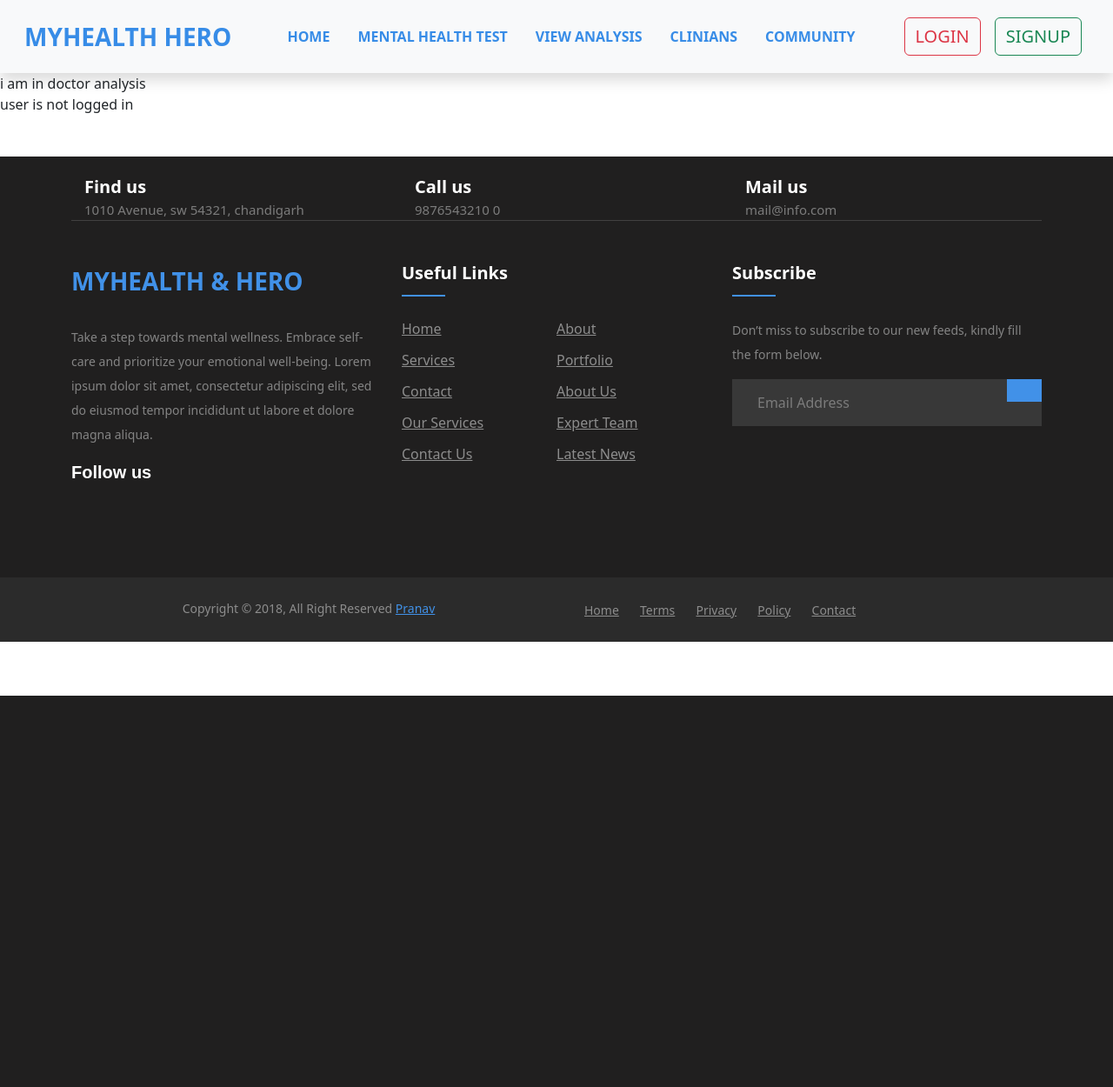
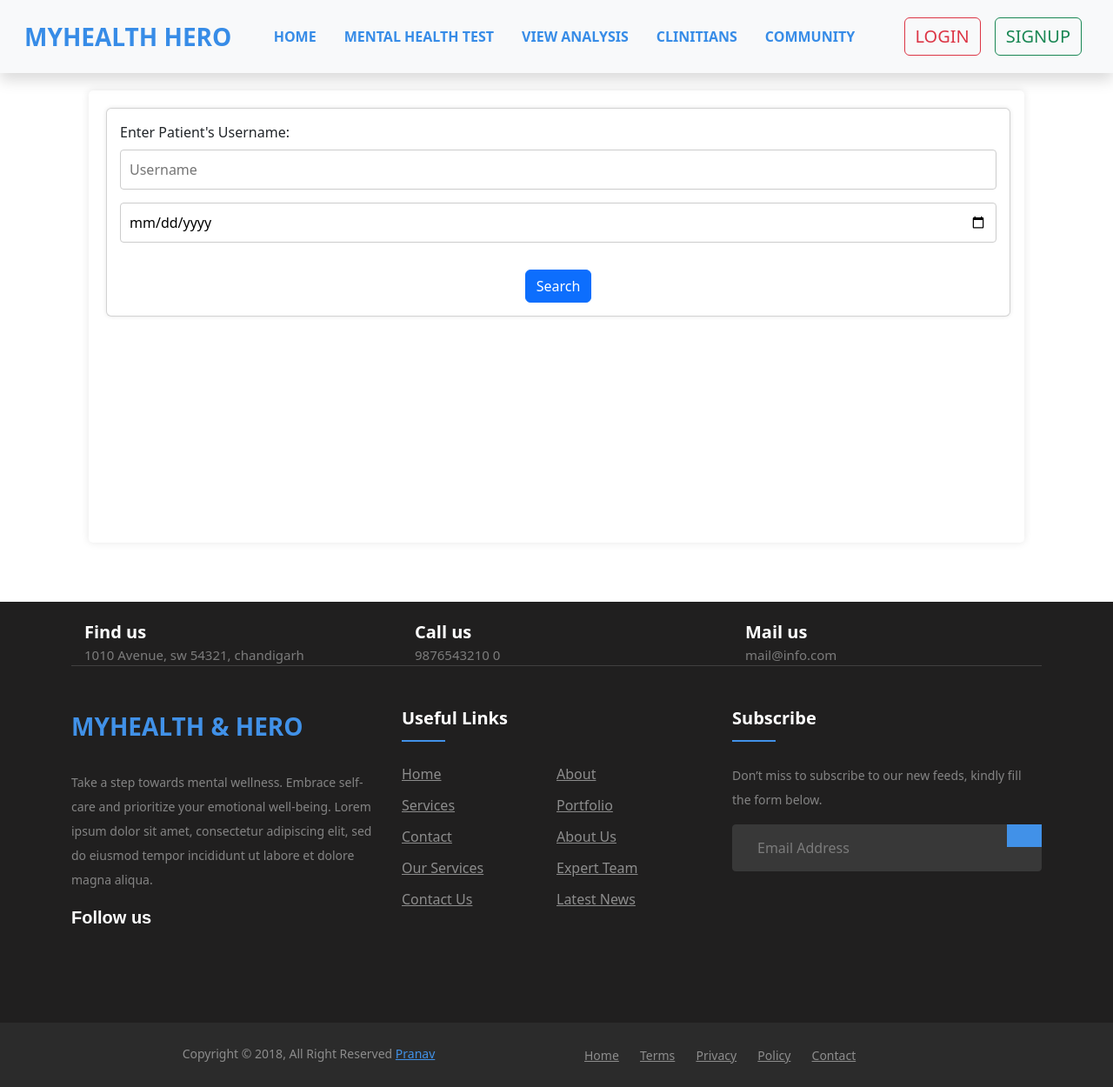
Before and after one commit to TechWithPranav/MyHealth-Hero-Empowering-Your-Health-Journey-with-Expert-Decision-Support, a Flask app: page /analysis_doctor in a window 1280 px wide. Shown: the whole page at 87% size. Before the commit the page ends 800 px from the top, so only its background shows below. Run offline with Flask 3, Linux system fonts and the light colour scheme; parts of the project's set-up code (start-up, migrations or seed data) failed here and were passed over.

Commit message:
added doctor analysis and mostly everything
Testing is remain

```diff
--- /dev/null
+++ b/Static/css/analysis_doctor.css
@@ -0,0 +1,70 @@
+body {
+    font-family: Arial, sans-serif;
+    background-color: #f4f4f4;
+    margin: 0;
+    padding: 0;
+}
+
+.containers {
+    width: 1080px;
+    height: 520px;
+    margin: 20px ;
+    padding: 20px;
+    background-color: #fff;
+    border-radius: 5px;
+    box-shadow: 0 0 10px rgba(0, 0, 0, 0.1);
+    overflow: hidden; /* Hide overflow */
+    overflow-y: auto; /* Enable vertical scroll */
+}
+
+.containers2 {
+
+    width: 650px;
+    height: 520px;
+    margin: 20px ;
+    padding: 20px;
+    background-color: #fff;
+    border-radius: 5px;
+    box-shadow: 0 0 10px rgba(0, 0, 0, 0.1);
+    overflow: hidden; /* Hide overflow */
+    overflow-y: auto; /* Enable vertical scroll */
+}
+h1 {
+    color: #333;
+    text-align: center;
+}
+
+p {
+    color: #000000;
+    margin-bottom: 20px;
+}
+
+.card-container {
+    width: 1040px;
+    display: flex;
+    flex-direction: column;
+    gap: 20px;
+}
+
+.card-container2 {
+    width: 475px;
+    display: flex;
+    flex-direction: column;
+    gap: 20px;
+}
+
+.card {
+    background-color: #f9f9f9;
+    padding: 15px;
+    border-radius: 5px;
+    box-shadow: 0 0 5px rgba(0, 0, 0, 0.1);
+}
+
+.card h3 {
+    color: #000000;
+    margin-top: 0;
+}
+
+.card p {
+    color: #000000;
+}
--- a/Templates/analysis_doctor.html
+++ b/Templates/analysis_doctor.html
@@ -1,27 +1,64 @@
 <!DOCTYPE html>
 <html lang="en">
+
 <head>
     <meta charset="UTF-8">
     <meta name="viewport" content="width=device-width, initial-scale=1.0">
     <title>Document</title>
+    <!DOCTYPE html>
+    <html lang="en">
+
+    <head>
+        <meta charset="UTF-8">
+        <meta name="viewport" content="width=device-width, initial-scale=1.0">
+        <title>Document</title>
+
+        <link href="https://cdn.jsdelivr.net/npm/bootstrap@5.3.0-alpha1/dist/css/bootstrap.min.css" rel="stylesheet">
+        <link rel="stylesheet" href="{{ url_for('static', filename='css/analysis_doctor.css') }}">
+        <style>
+            input[type="date"],
+            input[type="text"] {
+                width: 100%;
+                padding: 10px;
+                margin-bottom: 15px;
+                border: 1px solid #ccc;
+                border-radius: 4px;
+            }
+        </style>
     </head>
+
 <body>
 
-
-<!-- ---------- navbar ----------- -->
+    <!-- -------------navbar -------------------  -->
 
     {% include 'navbar.html' %}
 
 
+    <!-- ---------- adding goals -------------  -->
+
+        <div class="container" style="display: flex; ">
+        <div class="containers">
 
 
-    i am in doctor analysis
+            <div class="card-container">
+                <form action="/record" method="post">
+                    <div class="card">
+                        <div class="mb-3">
+                            <label for="username" class="form-label">Enter Patient's Username:</label>
+                            <input type="text" name="patient" class="patient" id="patient" placeholder="Username" required>
+                            <input type="date" name="d" class="d" id="d" placeholder="Date of Birth" required>
+                        </div>
+                        <div class="text-center">
+                            <button type="submit" class="btn btn-primary">Search</button>
+                        </div>
+                    </div>
 
-    {% if current_user.is_authenticated %}
-<p>{{user_data.username}}</p>
-{% else %}
-<p>user is not logged in</p>
-{% endif %}
+
+
+                </form>
+            </div>
+        </div>
+    </div>
 
 
 
@@ -32,7 +69,7 @@
     {% include 'footer.html'%}
     <style>
         .nav-link {
-      box-shadow: inset 0 0 0 0  #378CE7;
+            box-shadow: inset 0 0 0 0 #378CE7;
             /* color: #54b3d6; */
             color: #378CE7;
             /* margin: 0 -0.15rem; */
@@ -52,16 +89,34 @@
 
 
 
-  .navbar-nav{
+        .navbar-nav {
             display: flex;
             justify-content: center;
             gap: 1em;
             /* border: 4px solid red; */
             width: 100%;
         }
+    </style>
 
 
 
-      </style>
+
+
+    <!-- <script>
+        $(document).ready(function () {
+            $('#patientSurvey').submit(function (event) {
+                event.preventDefault();
+                var username = $('#username').val();
+                var dob = $('#username').val();
+                // Here, you would make an AJAX request to fetch patient details using the username
+                $.ajax({
+                    type: 'POST',
+                    url: '/analysis_doctor', // Your Flask route to handle fetching patient details
+                    data: { 'patient': username, 'dob': dob },
+                });
+            });
+        });
+    </script> -->
 </body>
+
 </html>
--- a/Templates/login.html
+++ b/Templates/login.html
@@ -65,7 +65,7 @@
     {% endif %}
 {% endwith %}
 
-    <div class="container shadow p-3 mb-5 bg-body-tertiary w-25">
+    <div class="container shadow p-3 mb-5 bg-body-tertiary w-25" style="margin-top: 99px;">
         <h2>Log In</h2>
         <form action="/login" method="post" style="display: flex;flex-direction: column;">
             <input type="text" name="username" placeholder="Username" value="" required>
--- a/Templates/navbar.html
+++ b/Templates/navbar.html
@@ -44,6 +44,33 @@
 <body>
 
 
+
+
+
+  <!DOCTYPE html>
+  <html lang="en">
+  <head>
+      <meta charset="UTF-8">
+      <meta name="viewport" content="width=device-width, initial-scale=1.0">
+      <title>Document</title>
+  </head>
+  <body>
+
+
+
+
+    <script src="http://translate.google.com/translate_a/element.js?cb=loadGoogleTranslate">
+    </script>
+      <script>
+          function loadGoogleTranslate(){
+              new google.translate.TranslateElement("google_element");
+          }
+      </script>
+
+
+
+
+
     <section id="navbar" class="">
         <div class="position-sticky top-0"> <nav class="navbar navbar-expand-lg bg-light shadow p-3  bg-body-tertiary">
             <div class="container-fluid">
@@ -70,7 +97,7 @@
                     <a class="nav-link fs-6 balsamiq-sans-bold " href="/analysis_doctor">VIEW ANALYSIS</a>
                   </li>
                   <li class="nav-item">
-                    <a class="nav-link fs-6 balsamiq-sans-bold " href="/search">Track Goals</a>
+                    <a class="nav-link fs-6 balsamiq-sans-bold " href="/search">TRACK GOALS</a>
                   </li>
                       <li class="nav-item">
                           <a class="nav-link fs-6 balsamiq-sans-bold" href="/set_goals">SET GOALS</a>
@@ -86,7 +113,7 @@
 
 
                       <li class="nav-item">
-                          <a class="nav-link fs-6 balsamiq-sans-bold" href="/clinitians">CLINIANS</a>
+                          <a class="nav-link fs-6 balsamiq-sans-bold" href="/clinitians">CLINITIANS</a>
                       </li>
                   {% endif %}
 
@@ -96,7 +123,14 @@
                   <li class="nav-item">
                     <a class="nav-link fs-6 balsamiq-sans-bold " href="/community">COMMUNITY</a>
                   </li>
+
+                  <li id="google_element">
+
+                  </li>
+
+
                 </ul>
+
 
                 {% if current_user.is_authenticated %}
             <a href="{{url_for('profile')}}"><img src="{{ url_for('static', filename='images/male_profile.gif') }}" alt="" srcset="" class="w-125 mx-3 rounded-circle"></a>
@@ -118,6 +152,7 @@
       </section>
 
 
-    <script src="https://cdn.jsdelivr.net/npm/bootstrap@5.3.3/dist/js/bootstrap.bundle.min.js" integrity="sha384-YvpcrYf0tY3lHB60NNkmXc5s9fDVZLESaAA55NDzOxhy9GkcIdslK1eN7N6jIeHz" crossorigin="anonymous"></script>
-</body>
+
+
+  </body>
 </html>
--- a/app.py
+++ b/app.py
@@ -344,11 +344,11 @@ def profile():
 
          print(g1)
          print(goal_1)
-        #  current_date = datetime.now().strftime("%Y-%m-%d")
-        #  current_time = datetime.now().strftime("%H:%M:%S")
+         current_date = datetime.now().strftime("%Y-%m-%d")
+         current_time = datetime.now().strftime("%H:%M:%S")
 
-         current_date = '2024-04-08'
-         current_time = '04:23:06'
+        #  current_date = '2024-04-08'
+        #  current_time = '04:23:06'
          print(current_date)
          print(current_time)
 
@@ -382,11 +382,11 @@ def profile():
         if g2:
          print(g2)
          print(goal_2)
-        #  current_date = datetime.now().strftime("%Y-%m-%d")
-        #  current_time = datetime.now().strftime("%H:%M:%S")
+         current_date = datetime.now().strftime("%Y-%m-%d")
+         current_time = datetime.now().strftime("%H:%M:%S")
 
-         current_date = '2024-04-08'
-         current_time = '04:23:06'
+        #  current_date = '2024-04-08'
+        #  current_time = '04:23:06'
          #    return f"Current time and date: {current_time}"
          print(current_date)
          print(current_time)
@@ -420,11 +420,11 @@ def profile():
         if g3:
             print(g3)
             print(goal_3)
-            # current_date = datetime.now().strftime("%Y-%m-%d")
-            # current_time = datetime.now().strftime("%H:%M:%S")
+            current_date = datetime.now().strftime("%Y-%m-%d")
+            current_time = datetime.now().strftime("%H:%M:%S")
 
-            current_date = '2024-04-08'
-            current_time = '04:23:06'
+            # current_date = '2024-04-08'
+            # current_time = '04:23:06'
             print(current_date)
             print(current_time)
 
@@ -457,10 +457,10 @@ def profile():
         if g4:
             print(g4)
             print(goal_4)
-            # current_date = datetime.now().strftime("%Y-%m-%d")
-            # current_time = datetime.now().strftime("%H:%M:%S")
-            current_date = '2024-04-08'
-            current_time = '04:23:06'
+            current_date = datetime.now().strftime("%Y-%m-%d")
+            current_time = datetime.now().strftime("%H:%M:%S")
+            # current_date = '2024-04-08'
+            # current_time = '04:23:06'
 
 
             print(current_date)
@@ -568,19 +568,18 @@ def mental():
 
 
 # ---------- Analysis -----------
+# ---------- Analysis -----------
 @app.route('/analysis',methods=['GET','POST'])
 def analysis():
     # Get the form data
     # user_data = None
     # if current_user.is_authenticated:  # Check if the user is authenticated
     #     user_data = users_collection.find_one({'username': current_user.username})
-    user_data1 = None  # Initialize user_data to None
+    user_data = None  # Initialize user_data to None
     user = None
-    user_data = None  # Initialize user_data to None
-
-    if current_user.is_authenticated:  # Check if the user is authenticated
-        user_data = users_collection.find_one({'username': current_user.username})
-
+    user_data1 = None
+    current_date_time = datetime.now()
+    formatted_date = current_date_time.strftime("%d%m%Y")
     if request.method=='POST':
      answers = []
      prefix = 'question'
@@ -593,30 +592,36 @@ def analysis():
      print(user)
 
      user_data1 = {
-        'answers': answers,
+        formatted_date: answers,
         'explanation': explanation,
-        'user_data' : user
+        'user_data' : user,
+        'dob':formatted_date
      }
-     user_answers = users_mental_data.find_one({'user_data':current_user.username})
-     if user_answers == None:
-        users_mental_data.insert_one(user_data1)
-     else:
-        filter = {'user_data':current_user.username}
-        update1 = {'$set': {'explanation': explanation}}
-        update2 = {'$set': {'answers': answers}}
-        users_mental_data.update_one(filter,update1)
-        users_mental_data.update_one(filter,update2)
+     users_mental_data.insert_one(user_data1)
+    #  user_answers = users_mental_data.find_one({'user_data':current_user.username})
+    #  if user_answers == None:
+    #     users_mental_data.insert_one(user_data)
+    #  else:
+    #     # filter = {'user_data':current_user.username}
+    #     # update1 = {'$set': {'explanation': explanation}}
+    #     # update2 = {'$set': {'answers': answers}}
+    #     # users_mental_data.update_one(filter,update1)
+    #     # users_mental_data.update_one(filter,update2)
+    #     users_mental_data.inser
 
      if current_user.is_authenticated:  # Check if the user is authenticated
+
+
             user = current_user.username
             questions = mental_question_collection.find()
+
             print('hello')
             print(current_user.username)
             user_answers = users_mental_data.find_one({'user_data':current_user.username})
             if user_answers != None:
                 explanation = user_answers['explanation']
                 stressed = predictor(user_answers['explanation'])
-                user_answers = user_answers['answers']
+                user_answers = user_answers[formatted_date]
 
                 user_data1 = {
                     'questions' : questions,
@@ -629,13 +634,15 @@ def analysis():
         if current_user.is_authenticated:  # Check if the user is authenticated
             user = current_user.username
             questions = mental_question_collection.find()
+            user = current_user.username
+            questions = mental_question_collection.find()
             print('hello')
             print(current_user.username)
             user_answers = users_mental_data.find_one({'user_data':current_user.username})
             if user_answers != None:
                 explanation = user_answers['explanation']
                 stressed = predictor(user_answers['explanation'])
-                user_answers = user_answers['answers']
+                user_answers = user_answers[formatted_date]
 
                 user_data1 = {
                     'questions' : questions,
@@ -644,9 +651,10 @@ def analysis():
                     'stressed': stressed,
                     'user_data' : user
                 }
-                print(user_data1)
-    print(user_data1)
+                print(user_data)
+    print(user_data)
     print('hi')
+
     return render_template('analysis.html',user_data1= user_data1,user_data=user_data)
 
 
@@ -665,6 +673,54 @@ def analysis_doctor():
     return render_template('analysis_doctor.html',user_data= user_data)
 
 
+
+
+@app.route('/record',methods=['GET','POST'])
+def record():
+    user_data = None  # Initialize user_data to None
+
+    date = request.form.get('d')
+    date_obj = datetime.strptime(date, "%Y-%m-%d")
+    formatted_date = date_obj.strftime("%d%m%Y")
+
+    user_data1 = None
+    # print('Ho')
+    if current_user.is_authenticated:  # Check if the user is authenticated
+        user_data = users_collection.find_one({'username': current_user.username})
+        patient = request.form.get('patient')
+
+
+        user_answers = users_mental_data.find({'dob':formatted_date})
+        user_answer1 = user_answers[0]
+        user_answer2 = user_answers[1]
+        print(user_answer1)
+        print(user_answer2)
+        # print(user_answers)
+        if user_answers!=None:
+            questions = mental_question_collection.find()
+            q = []
+            for question in questions:
+               q.append(question['question_text'])
+
+            user_data1 = {
+                'answers':user_answer1[formatted_date],
+                'question' : q,
+                'user_data': patient,
+                'date':formatted_date
+            }
+            user_data2 = {
+                'answers':user_answer2[formatted_date],
+                'question' : q,
+                'user_data': patient,
+                'date':formatted_date
+            }
+            print(user_answers)
+            # Iterate over the cursor to access each document
+
+
+
+
+        return render_template('record.html',user_data1 = user_data1,user_data= user_data,user_data2 = user_data2)
 
 
 
@@ -923,12 +979,18 @@ def add_goal():
 # ----------- search track goals done by user ----------
 @app.route('/search', methods=['POST','GET'])
 def search():
+    user_data = None
+
+    if current_user.is_authenticated:
+        user_data = users_collection.find_one({'username': current_user.username})
     if request.method=='POST':
      username = request.form.get('username')
      user_data = goals_done.find({'username': username})
+    #  for temp in user_data:
+    #   print(temp)
      return render_template('results.html', username=username, user_data=user_data)
     if request.method=='GET':
-     return render_template('search.html')
+     return render_template('search.html',user_data=user_data)
 
 
 
```
Also changed, not shown: Static/css/record.css (added, +70 -0 lines), Templates/book_appointment.html (+14 -8 lines), Templates/clinitians.html (+12 -12 lines), Templates/record.html (added, +115 -0 lines), Templates/results.html (+17 -0 lines), Templates/search.html (+36 -2 lines), Templates/signup.html (+4 -4 lines), Static/images/doctor3.png (added), Static/images/doctor4.jpg (added). Lines whose indentation alone changed are shown as unchanged.
